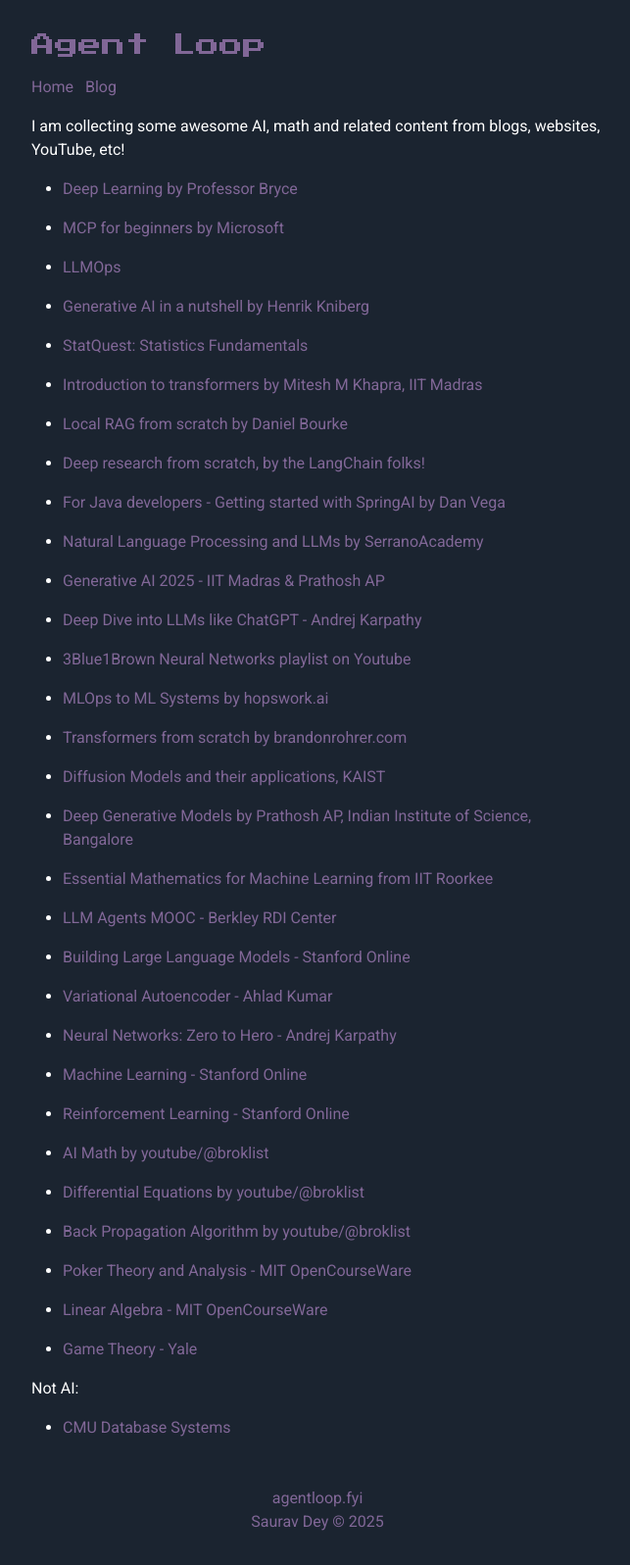
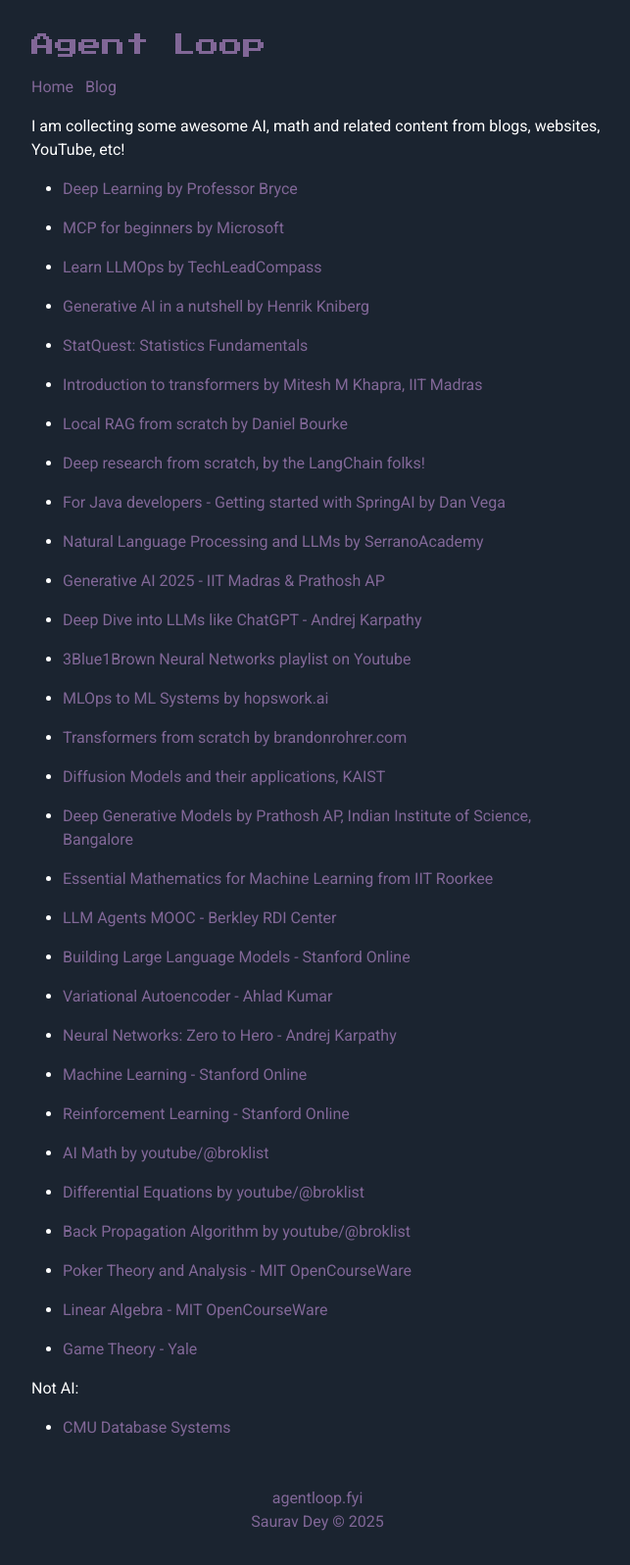
Before and after one commit to agentloopfyi/agentloopfyi.github.io, a Jekyll site: the page built from _pages/learn-ai.markdown, in a window 1280 px wide. Shown: the whole page at 98% size, without its empty margins (316-959 px from the left). Built offline with Jekyll 4.4.1, drawn with Linux system fonts in a browser that asks for light colours.

Commit message:
Update learn-ai.markdown

```diff
--- a/_pages/learn-ai.markdown
+++ b/_pages/learn-ai.markdown
@@ -12,7 +12,7 @@
 
 - [MCP for beginners by Microsoft](https://www.youtube.com/watch?v=VfZlglOWWZw&list=PLlrxD0HtieHjYfVUpGl_-ai7D6FRBjV-d)
 
-- [LLMOps](https://www.youtube.com/playlist?list=PLtWcg4BQh8pql594XFXz3TBSVVLebnzcn)
+- [Learn LLMOps by TechLeadCompass](https://www.youtube.com/playlist?list=PLtWcg4BQh8pql594XFXz3TBSVVLebnzcn)
 
 - [Generative AI in a nutshell by Henrik Kniberg](https://www.youtube.com/watch?v=2IK3DFHRFfw&t=585s)
 
```
